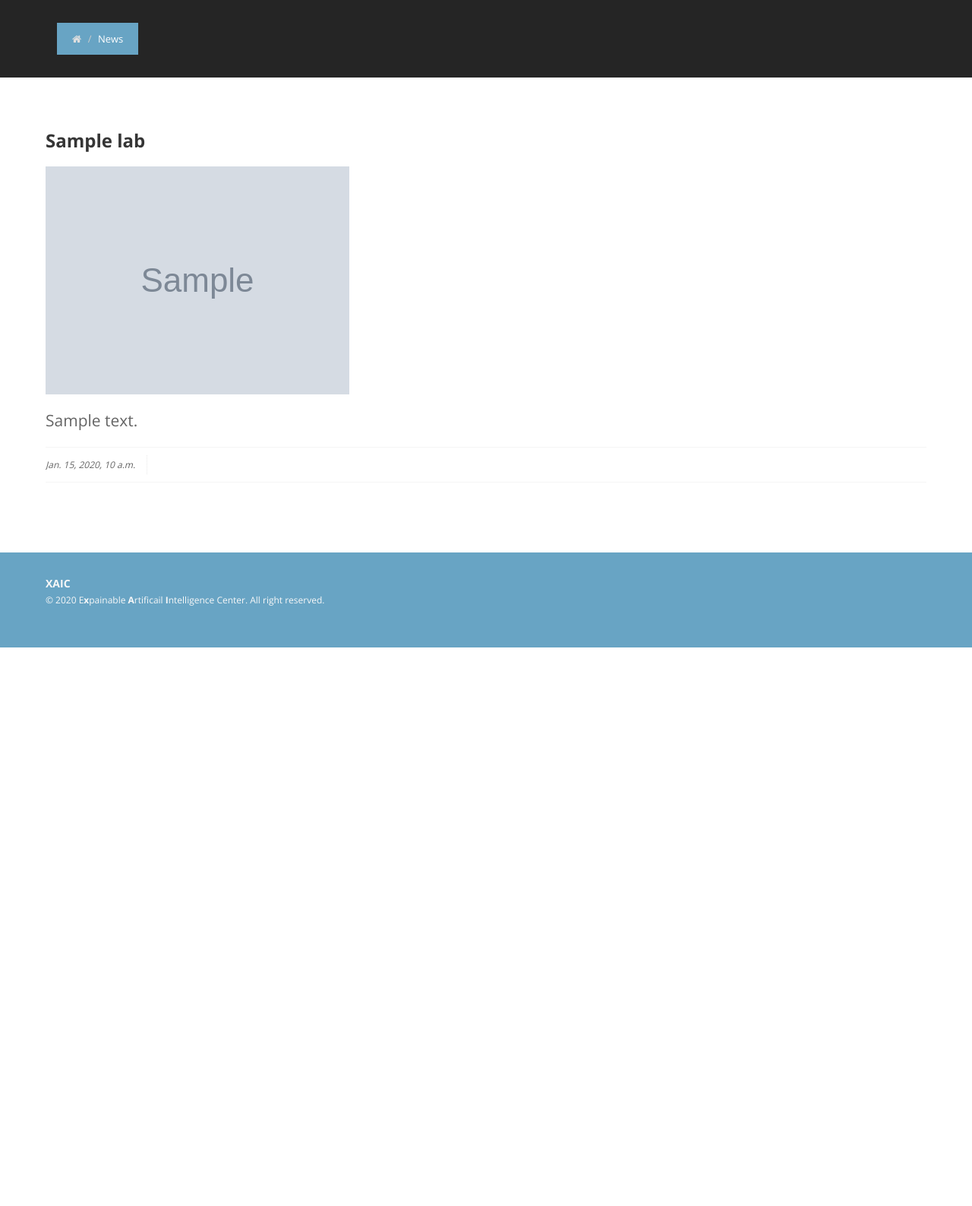
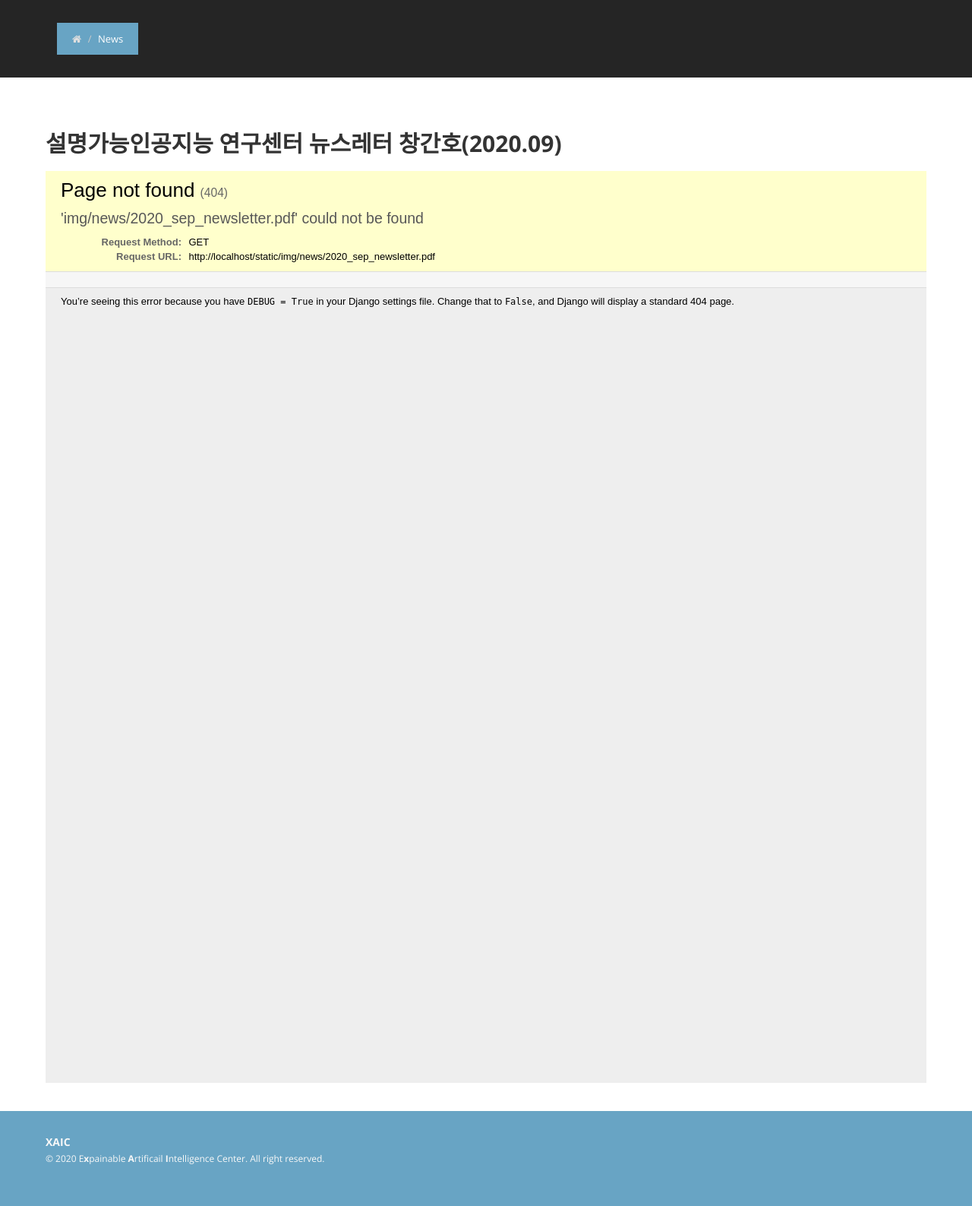
Before and after one commit to kirarenctaon/xai_web, a Django app: template web/templates/web/news.html in a window 1280 px wide. Shown: the part 110-1697 px from the top of the page at 76% size. Before the commit the page ends 962 px from the top, so only its background shows below. Run offline with Django 3.2, Linux system fonts and the light colour scheme; the template is opened without the code that fills it: most values are stand-ins (such as "Sample title", 1, 10 or a date in 2020); grey boxes marked "Sample" are stand-in pictures; some libraries are stand-ins or nearby versions.

Commit message:
newsletter upload

```diff
--- a/web/templates/web/news.html
+++ b/web/templates/web/news.html
@@ -17,46 +17,49 @@
 <section id="content">
 	<div class="container">
 		<div class="row">
-			{% for news in object_list %}
-			<article>
-				<div class="post-slider">
-					<div class="post-heading">
-						<h3><a href="#">{{ news.title }} </a></h3>
-					</div>
-					<img src="/static/upload/{{ news.image }}" alt="" />
-					</div>
-	   				<p class="lead">{{ news.content }}</p>
-				    <div class="bottom-article">
-					<ul class="meta-post">
-						<li><i class="icon-calendar">{{ news.date}}</i></li>
-					</ul>
-				</div>
-			</article>
-			{% endfor %}
-			<br>
-		</div>
-		<div class="text-center">
-        {% if is_paginated %}
-          <ul class="pagination">
-            {% if object_list.has_previous %}
-              <li><a href="?page={{ news_list.previous_page_number }}">&laquo;</a></li>
-            {% else %}
-              <li class="disabled"><span>&laquo;</span></li>
-            {% endif %}
-            {% for i in paginator.page_range %}
-              {% if news_list.number == i %}
-                <li class="active"><span>{{ i }} <span class="sr-only">(current)</span></span></li>
-              {% else %}
-                <li><a href="?page={{ i }}">{{ i }}</a></li>
-              {% endif %}
-            {% endfor %}
-            {% if news_list.has_next %}
-              <li><a href="?page={{ news_list.next_page_number }}">&raquo;</a></li>
-            {% else %}
-              <li class="disabled"><span>&raquo;</span></li>
-            {% endif %}
-          </ul>
-        {% endif %}
+			<h2>설명가능인공지능 연구센터 뉴스레터 창간호(2020.09)</h2>
+			<iframe src="/static/img/news/2020_sep_newsletter.pdf" style="width: 100%;height: 500%;border: none;min-height:1200px;"></iframe>
+<!--			<img src="/static/img/news/2020_sep_newsletter.pdf"/>-->
+<!--			{% for news in object_list %}-->
+<!--			<article>-->
+<!--				<div class="post-slider">-->
+<!--					<div class="post-heading">-->
+<!--						<h3><a href="#">{{ news.title }} </a></h3>-->
+<!--					</div>-->
+<!--					<img src="/static/upload/{{ news.image }}" alt="" />-->
+<!--					</div>-->
+<!--	   				<p class="lead">{{ news.content }}</p>-->
+<!--				    <div class="bottom-article">-->
+<!--					<ul class="meta-post">-->
+<!--						<li><i class="icon-calendar">{{ news.date}}</i></li>-->
+<!--					</ul>-->
+<!--				</div>-->
+<!--			</article>-->
+<!--			{% endfor %}-->
+<!--			<br>-->
+<!--		</div>-->
+<!--		<div class="text-center">-->
+<!--        {% if is_paginated %}-->
+<!--          <ul class="pagination">-->
+<!--            {% if object_list.has_previous %}-->
+<!--              <li><a href="?page={{ news_list.previous_page_number }}">&laquo;</a></li>-->
+<!--            {% else %}-->
+<!--              <li class="disabled"><span>&laquo;</span></li>-->
+<!--            {% endif %}-->
+<!--            {% for i in paginator.page_range %}-->
+<!--              {% if news_list.number == i %}-->
+<!--                <li class="active"><span>{{ i }} <span class="sr-only">(current)</span></span></li>-->
+<!--              {% else %}-->
+<!--                <li><a href="?page={{ i }}">{{ i }}</a></li>-->
+<!--              {% endif %}-->
+<!--            {% endfor %}-->
+<!--            {% if news_list.has_next %}-->
+<!--              <li><a href="?page={{ news_list.next_page_number }}">&raquo;</a></li>-->
+<!--            {% else %}-->
+<!--              <li class="disabled"><span>&raquo;</span></li>-->
+<!--            {% endif %}-->
+<!--          </ul>-->
+<!--        {% endif %}-->
       </div>
 	</div>
 </section>
```
